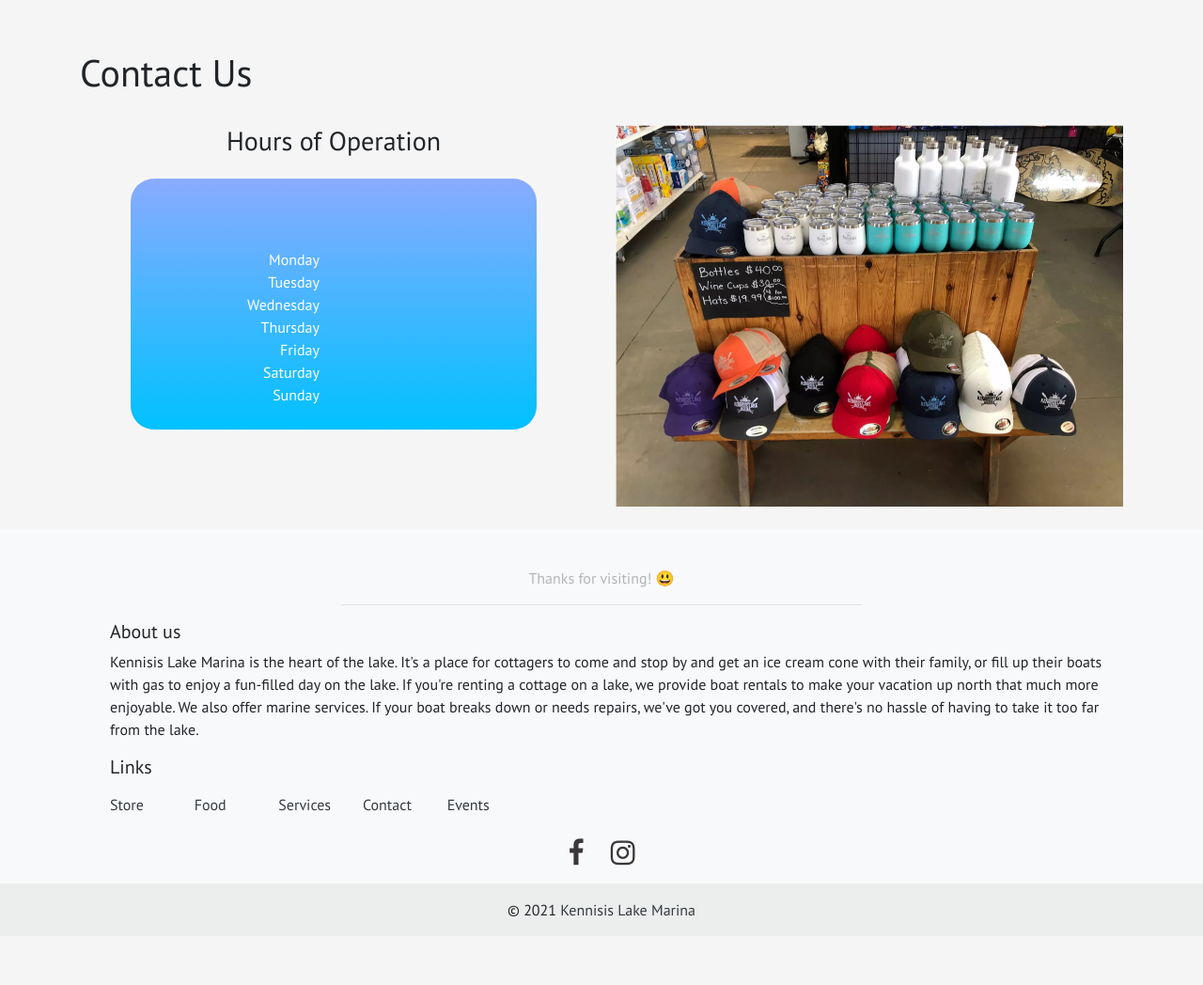
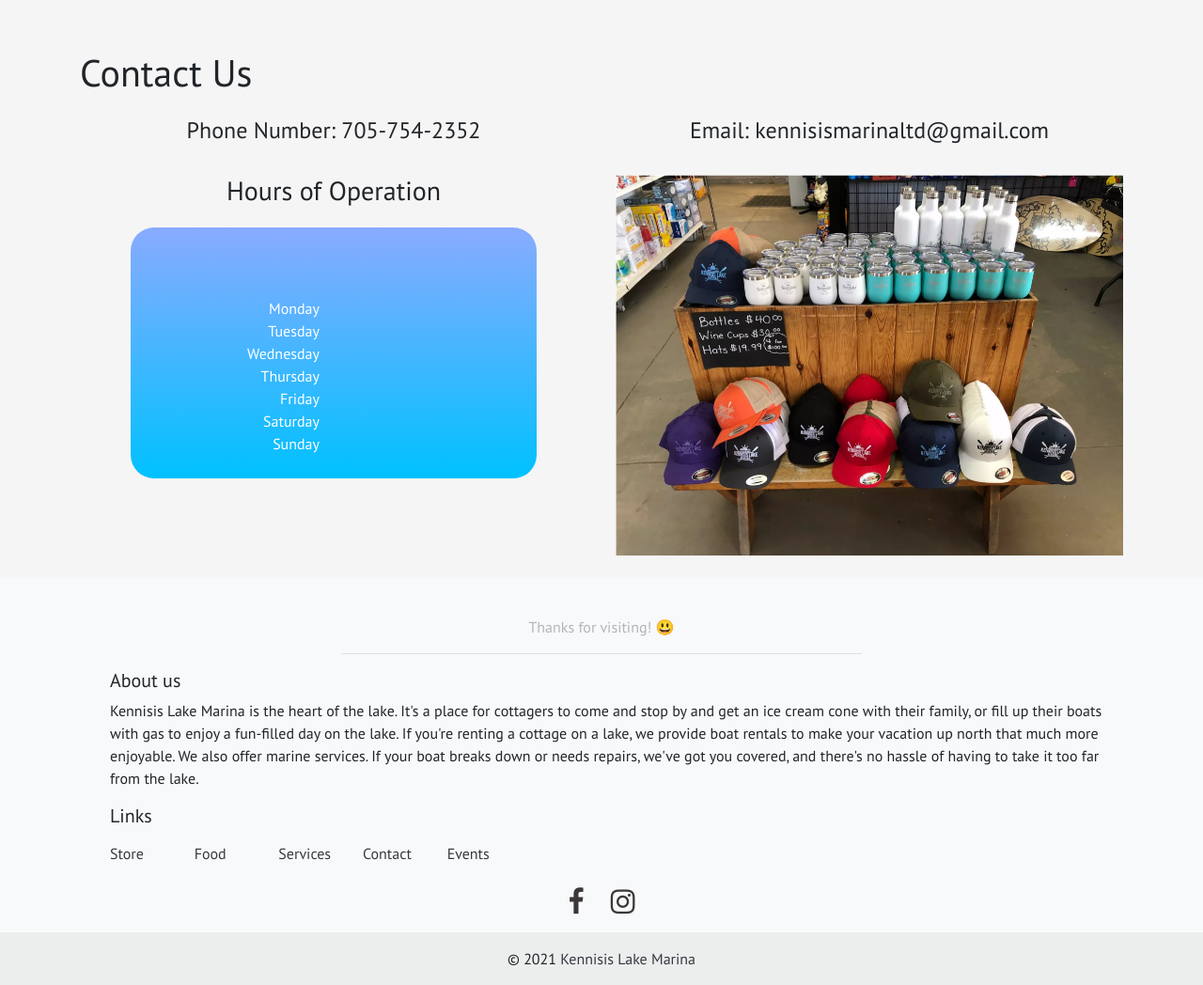
Before and after one commit to jaysondale/boat-rental-app, a Django app: page /contact/ in a window 1280 px wide. Shown: the part 171-1219 px from the top of the page at 94% size. Before the commit the page ends 1146 px from the top, so only its background shows below. Run offline with Django 3.2, Linux system fonts and the light colour scheme; data that the repository does not hold is empty; some libraries are stand-ins or nearby versions.

Commit message:
food & contact

```diff
--- a/src/boatrent/settings.py
+++ b/src/boatrent/settings.py
@@ -40,6 +40,7 @@ INSTALLED_APPS = [
     'django.contrib.staticfiles',
 
     # Own
+    'phonenumber_field',
     'boats',
     'user_manage',
     'events',
--- a/src/boats/templates/boats/bookings.html
+++ b/src/boats/templates/boats/bookings.html
@@ -66,5 +66,6 @@
 		</table>
 		{% endif %}
 </div>
+</div>
 
 {% endblock %}
--- a/src/boats/views.py
+++ b/src/boats/views.py
@@ -13,6 +13,7 @@ import calendar
 from .utils import Calendar
 from django.contrib.auth import get_user_model
 from django.urls import reverse
+
 
 def bookings_view(request):
 	isAuthenticated = True
--- a/src/pages/templates/pages/contact.html
+++ b/src/pages/templates/pages/contact.html
@@ -16,8 +16,16 @@
 			<h1>Contact Us</h1>
 		</div>
 	</div>
+	<div class="row pt-3">
+		<div class="col text-center">
+			<h4>Phone Number: 705-754-2352</h4>
+		</div>
+		<div class="col text-center">
+			<h4>Email: kennisismarinaltd@gmail.com</h4>
+		</div>
+	</div>
 </div>
-<div class="container">
+<div class="container mt-4">
 	<div class="row mt-4">
 		<div class="col-md-6 col-12 d-flex flex-column align-items-center">
 			<h3 class="animated animatedFadeInUp">Hours of Operation</h3>
@@ -79,4 +87,5 @@
 	</div>
 </div>
 
+
 {% endblock %}
--- a/src/pages/templates/pages/food.html
+++ b/src/pages/templates/pages/food.html
@@ -2,5 +2,9 @@
 
 {% block main_content %}
 
+<div class="d-flex align-items-start flex-column" style="height: 400px;">
+    <div class="m-auto"></div>
+    <div class="m-auto">Coming soon ...</div>
+</div>
 
 {% endblock %}
```
